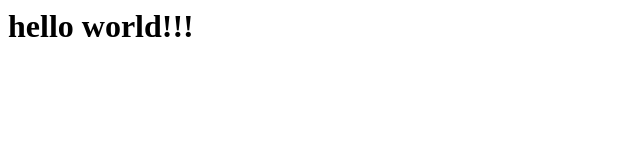
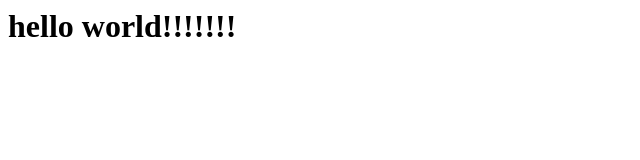
Before and after one commit to JUHONGBAE/1st_git_test, a plain HTML site: page index.html in a window 1280 px wide. Shown: the full height of the page, 0-640 px from the left. Drawn offline with Linux system fonts and the light colour scheme.

Commit message:
Update index.html

```diff
--- a/index.html
+++ b/index.html
@@ -1 +1 @@
-<h1>hello world!!!<h1>
+<h1>hello world!!!!!!!<h1>
```
